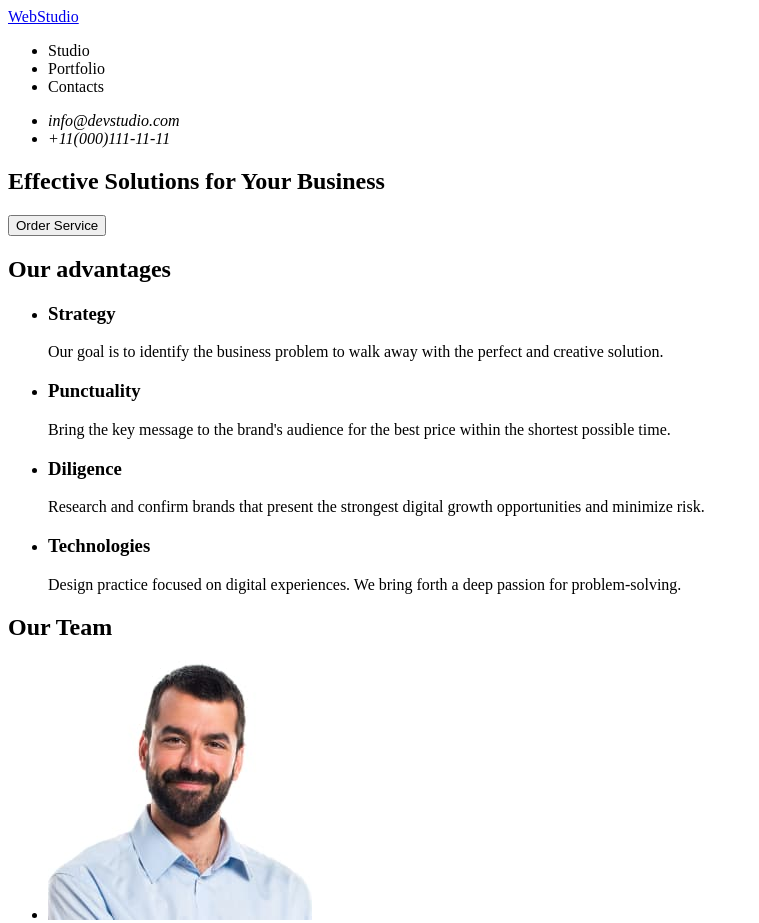
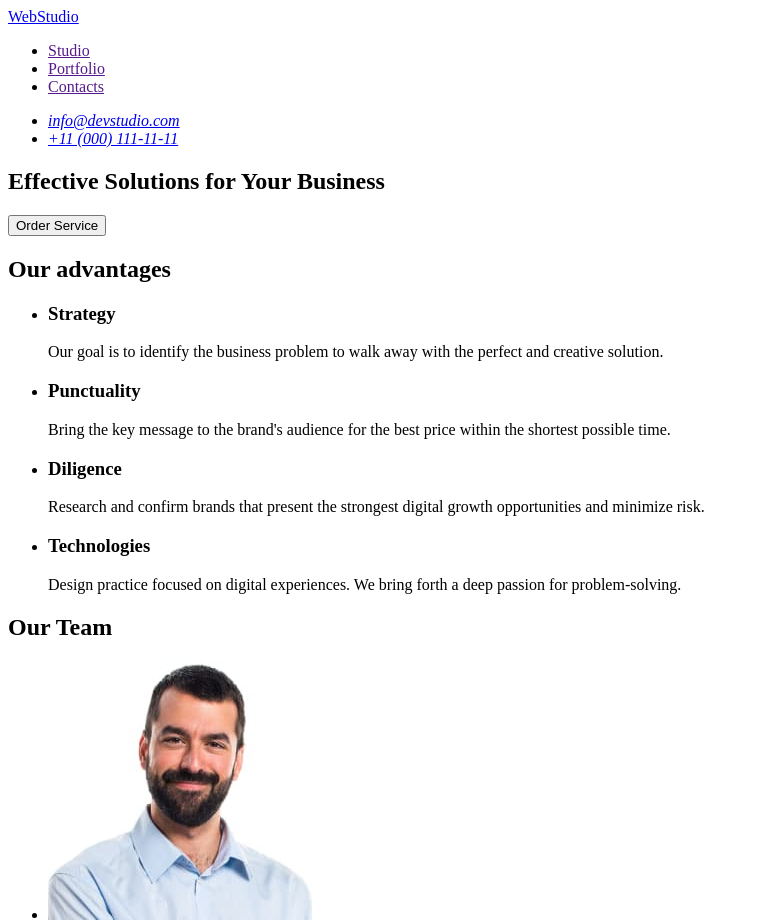
Before and after one commit to Kirieiev/goit-markup-hw-01, a plain HTML site: page index.html in a window 1280 px wide. Shown: the top 923 px of the page, without its empty margins (0-759 px from the left). Drawn offline with Linux system fonts and the light colour scheme.

Commit message:
third commit

```diff
--- a/index.html
+++ b/index.html
@@ -4,24 +4,24 @@
     <meta charset="UTF-8" />
     <meta http-equiv="X-UA-Compatible" content="IE=edge" />
     <meta name="viewport" content="width=device-width, initial-scale=1.0" />
-    <title>Webstudio</title>
+    <title>WebStudio</title>
   </head>
 
   <body>
     <header>
       <nav>
-        <a href="index.html">WebStudio</a>
+        <a href="./index.html">WebStudio</a>
         <ul>
-          <li>Studio</li>
-          <li>Portfolio</li>
-          <li>Contacts</li>
+          <li><a href="">Studio</a></li>
+          <li><a href="">Portfolio</a></li>
+          <li><a href="">Contacts</a></li>
         </ul>
       </nav>
 
       <address>
         <ul>
-          <li>info@devstudio.com</li>
-          <li>+11(000)111-11-11</li>
+          <li><a href="mailto:info@devstudio.com">info@devstudio.com</a></li>
+          <li><a href="tel:+110001111111">+11 (000) 111-11-11</a></li>
         </ul>
       </address>
     </header>
@@ -122,7 +122,7 @@
     </main>
 
     <footer>
-      <a href="index.html">WebStudio</a>
+      <a href="./index.html">WebStudio</a>
       <p>
         Increase the flow of customers and sales for your business with digital
         marketing & growth solutions.
```
